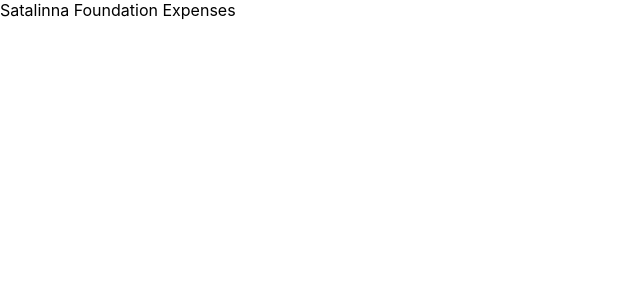
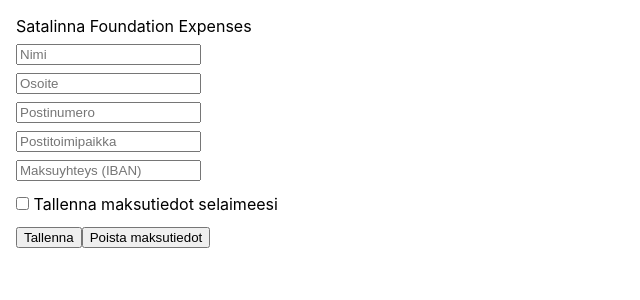
Before and after one commit to osakunta/expenses, a React (Create React App) app: page / in a window 1280 px wide. Shown: the top 300 px of the page, without its empty margins (0-640 px from the left). Built offline with nearby package versions, Linux system fonts and the light colour scheme; the HTML template or start-up script is replaced by a standard one.

Commit message:
Added initial ExpenseForm with payment info.

```diff
--- a/src/App.js
+++ b/src/App.js
@@ -1,9 +1,12 @@
 import React from 'react';
+
+import ExpensesForm from './components/ExpenseForm';
 
 function App() {
   return (
     <div className="App">
       Satalinna Foundation Expenses
+      <ExpensesForm />
     </div>
   );
 }
--- /dev/null
+++ b/src/components/ExpenseForm.js
@@ -0,0 +1,100 @@
+import React, { useState } from 'react';
+
+const BILLER = 'biller';
+
+const emptyBiller = {
+  name: '',
+  address: '',
+  zipCode: '',
+  postOffice: '',
+  iban: '',
+};
+
+const newBiller = JSON.parse(window.localStorage.getItem(BILLER)) || emptyBiller;
+
+const ExpenseForm = () => {
+  const [biller, setBiller] = useState(newBiller);
+  const [saveToStore, setSaveToStore] = useState(false);
+
+  const handleBillerChange = (event) => {
+    setBiller({ ...biller, [event.target.name]: event.target.value });
+  };
+
+  const handleSaveToStoreChange = (event) => {
+    setSaveToStore(event.target.checked);
+  };
+
+  const saveBiller = (event) => {
+    event.preventDefault();
+
+    if (saveToStore) {
+      window.localStorage.setItem(BILLER, JSON.stringify(biller));
+    }
+
+    console.log(biller);
+  };
+
+  const clearBiller = (event) => {
+    event.preventDefault();
+
+    setBiller(emptyBiller);
+    window.localStorage.removeItem(BILLER);
+
+    console.log(biller);
+  };
+
+  return (
+    <form onSubmit={saveBiller}>
+      <input
+        placeholder="Nimi"
+        name="name"
+        value={biller.name}
+        onChange={handleBillerChange}
+      />
+
+      <input
+        placeholder="Osoite"
+        name="address"
+        value={biller.address}
+        onChange={handleBillerChange}
+      />
+
+      <input
+        placeholder="Postinumero"
+        name="zipCode"
+        value={biller.zipCode}
+        onChange={handleBillerChange}
+      />
+
+      <input
+        placeholder="Postitoimipaikka"
+        name="postOffice"
+        value={biller.postOffice}
+        onChange={handleBillerChange}
+      />
+
+      <input
+        placeholder="Maksuyhteys (IBAN)"
+        name="iban"
+        value={biller.iban}
+        onChange={handleBillerChange}
+      />
+
+      <label htmlFor="saveToStore">
+        <input
+          name="saveToStore"
+          type="checkbox"
+          checked={saveToStore}
+          onChange={handleSaveToStoreChange}
+        />
+        {' '}
+        Tallenna maksutiedot selaimeesi
+      </label>
+
+      <button type="submit">Tallenna</button>
+      <button type="button" onClick={clearBiller}>Poista maksutiedot</button>
+    </form>
+  );
+};
+
+export default ExpenseForm;
--- a/src/index.css
+++ b/src/index.css
@@ -1,5 +1,5 @@
 body {
-  margin: 0;
+  margin: 1rem;
   font-family: -apple-system, BlinkMacSystemFont, 'Segoe UI', 'Roboto', 'Oxygen',
     'Ubuntu', 'Cantarell', 'Fira Sans', 'Droid Sans', 'Helvetica Neue',
     sans-serif;
@@ -11,3 +11,12 @@
   font-family: source-code-pro, Menlo, Monaco, Consolas, 'Courier New',
     monospace;
 }
+
+input, label {
+  display: block;
+  margin: 0.5rem 0;
+}
+
+input[type="checkbox"] {
+  display: inline-block;
+}
```
